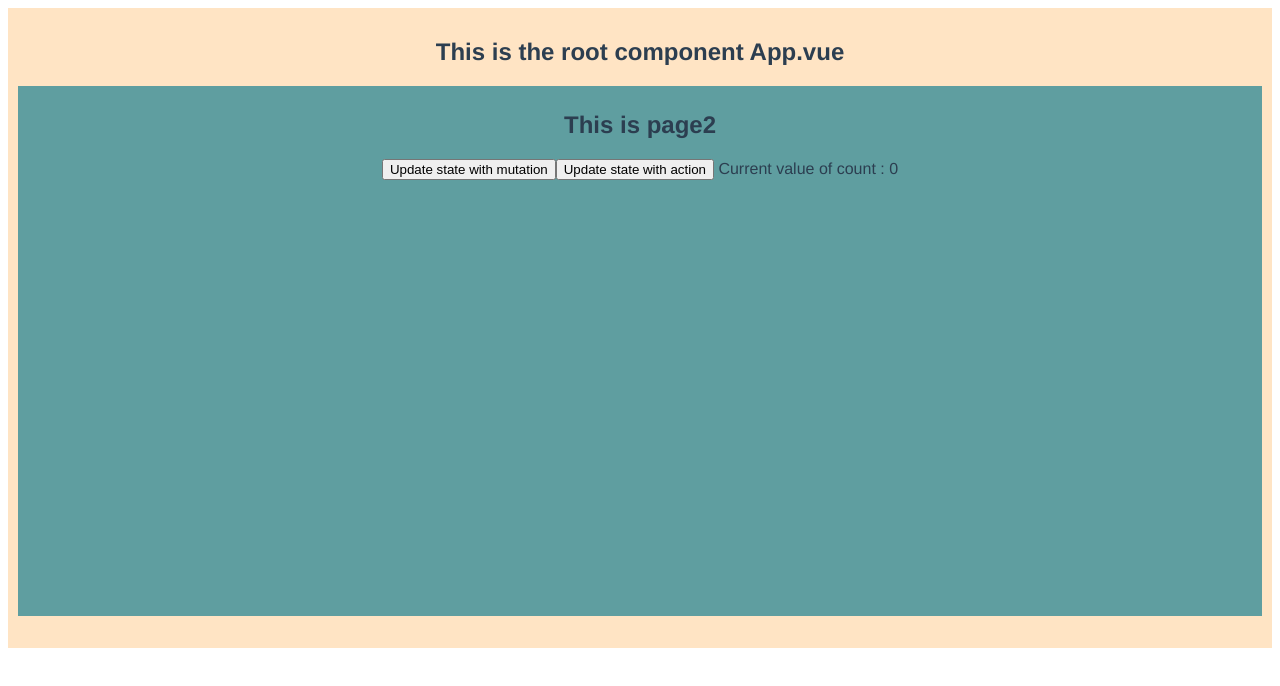
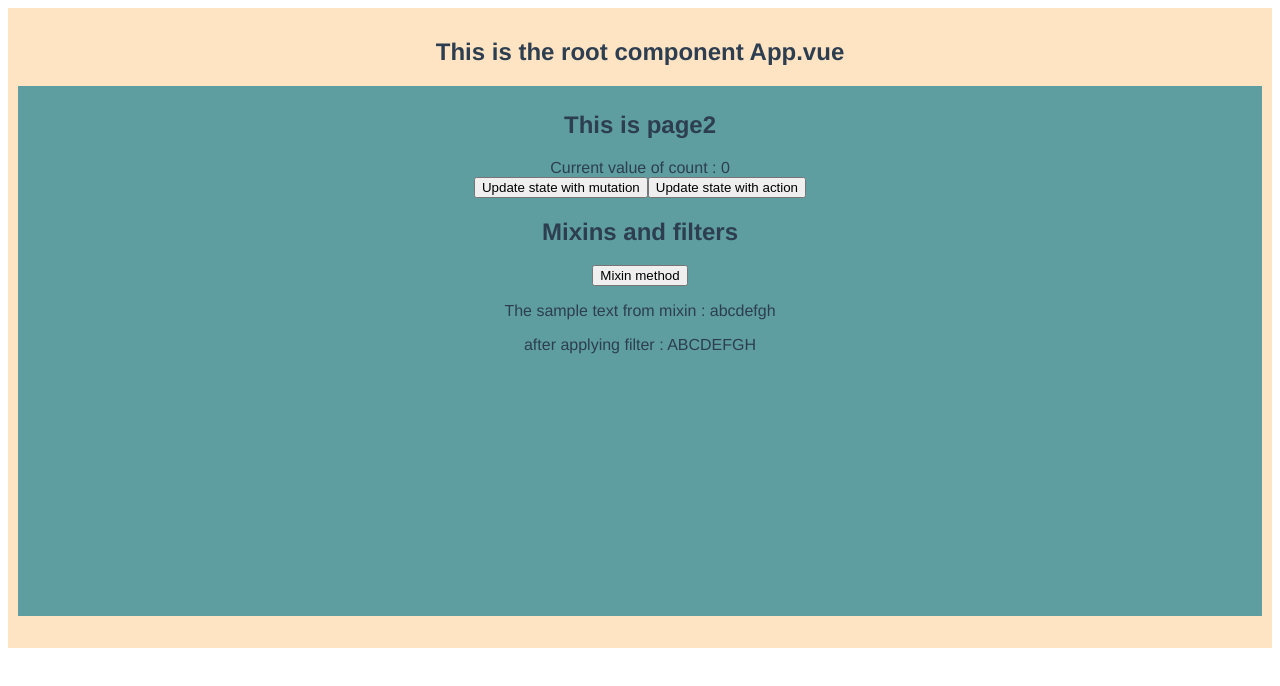
Before and after one commit to libin-techversant/vue-sample, a Vue app in the folder vue_sample/: page /#/page2 in a window 1280 px wide. Shown: the top 686 px of the page. Built offline with nearby package versions, Linux system fonts and the light colour scheme.

Commit message:
Mixins and filters

```diff
--- /dev/null
+++ b/vue_sample/src/sampleMixin.js
@@ -0,0 +1,18 @@
+export default {
+    data(){
+        return {
+            sampleText : 'abcdefgh'
+        }
+    },
+    methods : {
+      hello(){
+        console.log("Hello from mixin");
+      },
+      helloMethod(){
+        alert("Hello again from mixin");
+      }
+    },
+    created(){
+      this.hello();
+    }
+  }
--- a/vue_sample/src/views/Page2.vue
+++ b/vue_sample/src/views/Page2.vue
@@ -2,19 +2,33 @@
   <div class="page2">
       <h2>This is page2</h2>
       <div>
+        Current value of count : {{$store.state.count}}<br>
         <button @click="$store.commit('updateCountMutation', 10)">Update state with mutation</button>
         <button @click="$store.dispatch('updateCountAction', 20)">Update state with action</button>
-        Current value of count : {{$store.state.count}}
+      </div>
+      <div>
+        <h2>Mixins and filters</h2>
+        <button @click="helloMethod">Mixin method</button>
+        <p>The sample text from mixin : {{sampleText}}</p>
+        <p>after applying filter : {{sampleText | capitalize}}</p>
       </div>
   </div>
 </template>
 <script>
 import Hello from '@/components/HelloWorld'
+import exampleMixin from '@/sampleMixin'
+
 export default {
   name : 'page1',
   props : ['parentName'],
+  mixins : [exampleMixin],
   components : {
       'hello-world' : Hello
+  },
+  filters : {
+    capitalize : function(str){
+      return str.toUpperCase();
+    }
   }
 }
 </script>
```
